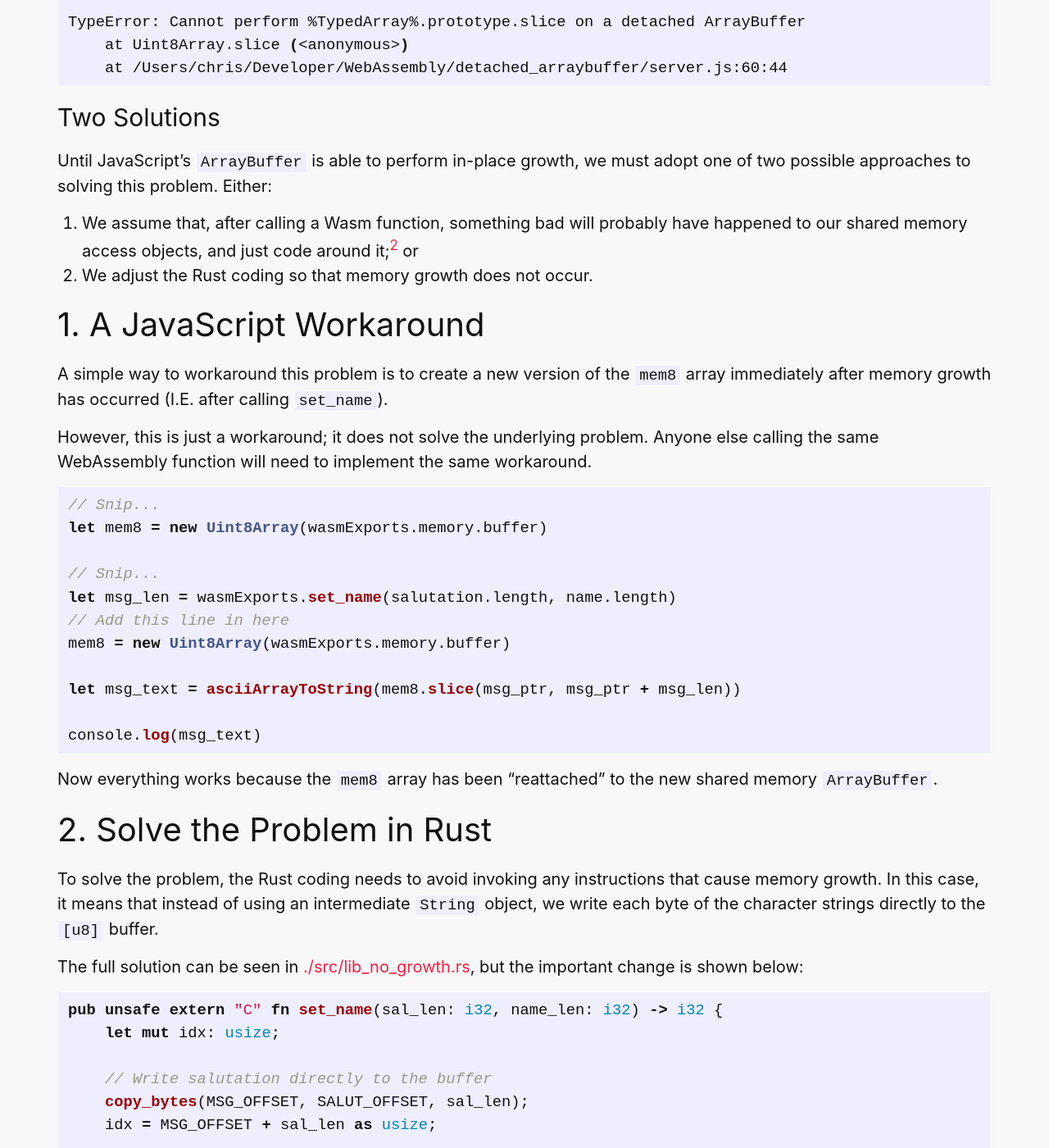
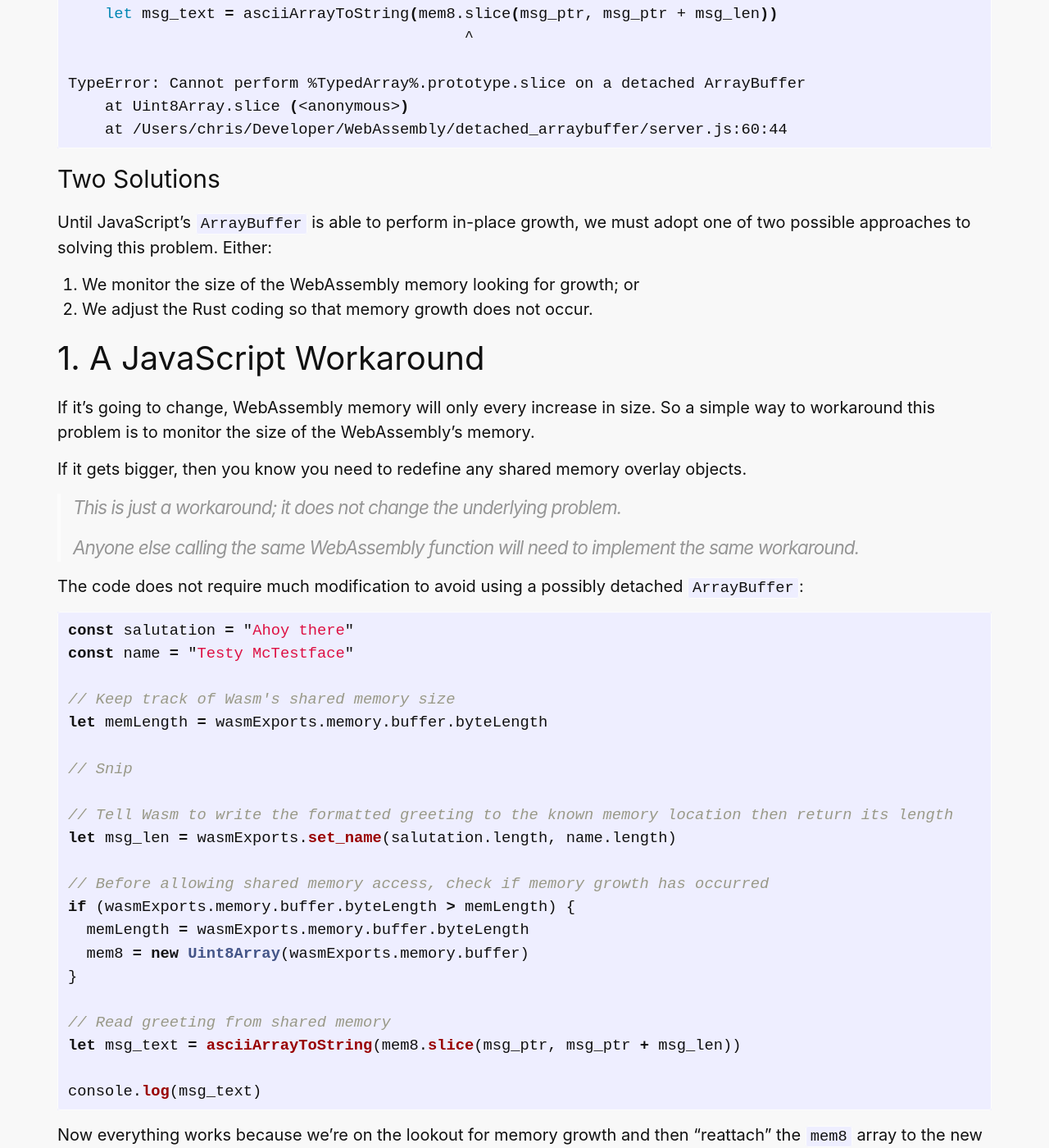
Before and after one commit to redbadger/awesome-badger, a Jekyll site: the page built from _posts/2022-10-05-memory-grow-and-arraybuffers.md, in a window 1280 px wide and 1400 px high, scrolled down 5954 px. Shown: the whole window at 82% size. Built offline with Jekyll 4.4.1, drawn with Linux system fonts in a browser that asks for light colours; some web fonts are replaced; some of the changed text lies outside the part shown.

Commit message:
More tweaks and adjustications

````diff
--- a/_posts/2022-10-05-memory-grow-and-arraybuffers.md
+++ b/_posts/2022-10-05-memory-grow-and-arraybuffers.md
@@ -42,7 +42,7 @@ If you then attempt to access shared memory using one of these "pre-growth" obje
 TypeError: Cannot perform %TypedArray%.prototype.slice on a detached ArrayBuffer
 ```
 
-> ***Aside***
+> ### Aside
 >
 > Before you can compile a Rust program to WebAssembly, you must first install the `wasm32` compilation target:
 >
@@ -57,7 +57,7 @@ The following trivial application demonstrates this problem.
 A WebAssembly program shares a block of memory with its host for the pourposes of data exchange.
 The host writes data to known locations in memory, then the WebAssembly program processes it and writes its response back at another known location.
 
-> ***Source Code***
+> ### Source Code
 >
 > All the source code referenced by this blog can be found in the Github repository [`detached_arraybuffer`](https://github.com/ChrisWhealy/detached_arraybuffer).
 >
@@ -159,7 +159,7 @@ Well that looks harmless enough...
 
 However, the declaration of the new `String` requires more memory than is currently available; so, using the extra functions generated by `cargo`, shared memory is automatically and silently extended.
 
-As far as Rust (WebAssembly) is concerned, everything is fine; however, the JavaScript host environment sees that shared memory has changed size, so throws away its old `ArrayBuffer` and helpfully creates you a new one.
+As far as Rust (WebAssembly) is concerned, everything is fine; however, the JavaScript host environment sees that shared memory has changed size, so it throws away the old `ArrayBuffer` and helpfully creates you a new one.
 
 And now all your "pre-growth" JavaScript references into WebAssembly's shared memory are broken...
 
@@ -194,14 +194,15 @@ console.log(msg_text)
 ```
 
 So let's run this.
-Depending on which WebAssembly module you're using, you'll either see:
+
+If you're using the working WebAssembly module, you'll see:
 
 ```bash
 $ node server.js
 Ahoy there, Testy McTestface!
 ```
 
-or
+and if you're using the WebAssembly module that breaks JavaScript's shared memory references, you'll see:
 
 ```bash
 $ node server.js
@@ -219,36 +220,52 @@ TypeError: Cannot perform %TypedArray%.prototype.slice on a detached ArrayBuffer
 Until JavaScript's `ArrayBuffer` is able to perform in-place growth, we must adopt one of two possible approaches to solving this problem.
 Either:
 
-1. We assume that, after calling a Wasm function, something bad will probably have happened to our shared memory access objects, and just code around it;[^2] or
+1. We monitor the size of the WebAssembly memory looking for growth; or
 1. We adjust the Rust coding so that memory growth does not occur.
 
 ## 1. A JavaScript Workaround
 
-A simple way to workaround this problem is to create a new version of the `mem8` array immediately after memory growth has occurred (I.E. after calling `set_name`).
+If it's going to change, WebAssembly memory will only every increase in size.
+So a simple way to workaround this problem is to monitor the size of the WebAssembly's memory.
 
-However, this is just a workaround; it does not solve the underlying problem.
-Anyone else calling the same WebAssembly function will need to implement the same workaround.
+If it gets bigger, then you know you need to redefine any shared memory overlay objects.
+
+> This is just a workaround; it does not change the underlying problem.
+>
+> Anyone else calling the same WebAssembly function will need to implement the same workaround.
+
+The code does not require much modification to avoid using a possibly detached `ArrayBuffer`:
 
 ```javascript
-// Snip...
-let mem8 = new Uint8Array(wasmExports.memory.buffer)
+const salutation = "Ahoy there"
+const name = "Testy McTestface"
 
-// Snip...
+// Keep track of Wasm's shared memory size
+let memLength = wasmExports.memory.buffer.byteLength
+
+// Snip
+
+// Tell Wasm to write the formatted greeting to the known memory location then return its length
 let msg_len = wasmExports.set_name(salutation.length, name.length)
-// Add this line in here
-mem8 = new Uint8Array(wasmExports.memory.buffer)
 
+// Before allowing shared memory access, check if memory growth has occurred
+if (wasmExports.memory.buffer.byteLength > memLength) {
+  memLength = wasmExports.memory.buffer.byteLength
+  mem8 = new Uint8Array(wasmExports.memory.buffer)
+}
+
+// Read greeting from shared memory
 let msg_text = asciiArrayToString(mem8.slice(msg_ptr, msg_ptr + msg_len))
 
 console.log(msg_text)
 ```
 
-Now everything works because the `mem8` array has been "reattached" to the new shared memory `ArrayBuffer`.
+Now everything works because we're on the lookout for memory growth and then "reattach" the `mem8` array to the new shared memory `ArrayBuffer`.
 
 ## 2. Solve the Problem in Rust
 
-To solve the problem, the Rust coding needs to avoid invoking any instructions that cause memory growth.
-In this case, it means that instead of using an intermediate `String` object, we write each byte of the character strings directly to the `[u8]` buffer.
+However, to avoid causing inadvertent memory growth, the Rust coding needs to avoid invoking any instructions that might require extra memory.
+In this case, it means that instead of using an intermediate `String` object, we write the bytes of the character strings directly to the `[u8]` buffer.
 
 The full solution can be seen in [./src/lib_no_growth.rs](https://github.com/ChrisWhealy/detached_arraybuffer/blob/master/src/lib_no_growth.rs), but the important change is shown below:
 
@@ -279,6 +296,3 @@ pub unsafe extern "C" fn set_name(sal_len: i32, name_len: i32) -> i32 {
 ```
 
 [^1]: memory growth could be invoked either from WebAssembly or the host environment
-
-[^2]: Changes to the size of WebAssembly memory can be detected in JavaScript by monitoring at the value of `WebAssembly.Memory.length`.
-   If this value grows, then you will need to redefine any object that overlaid shared memory
````
